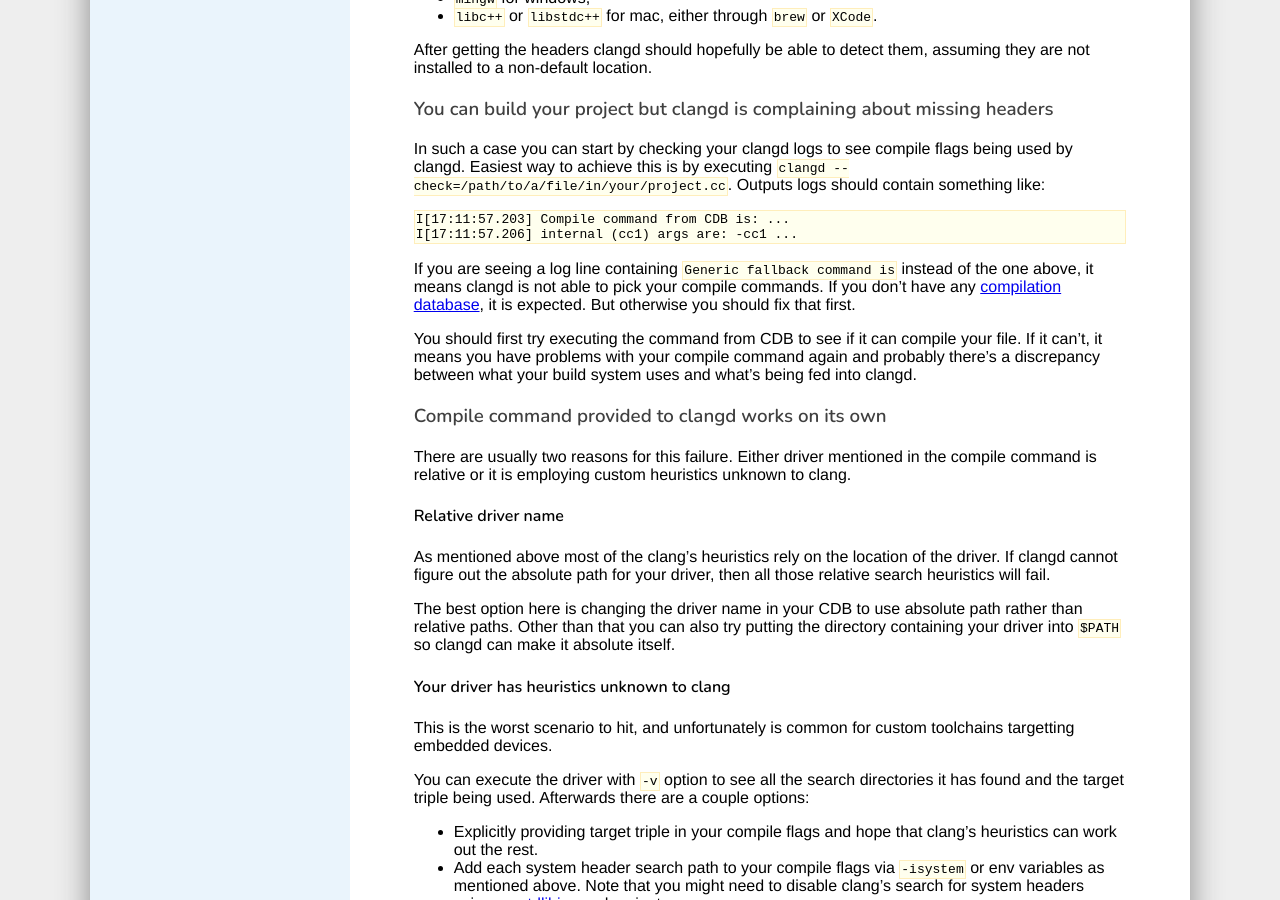
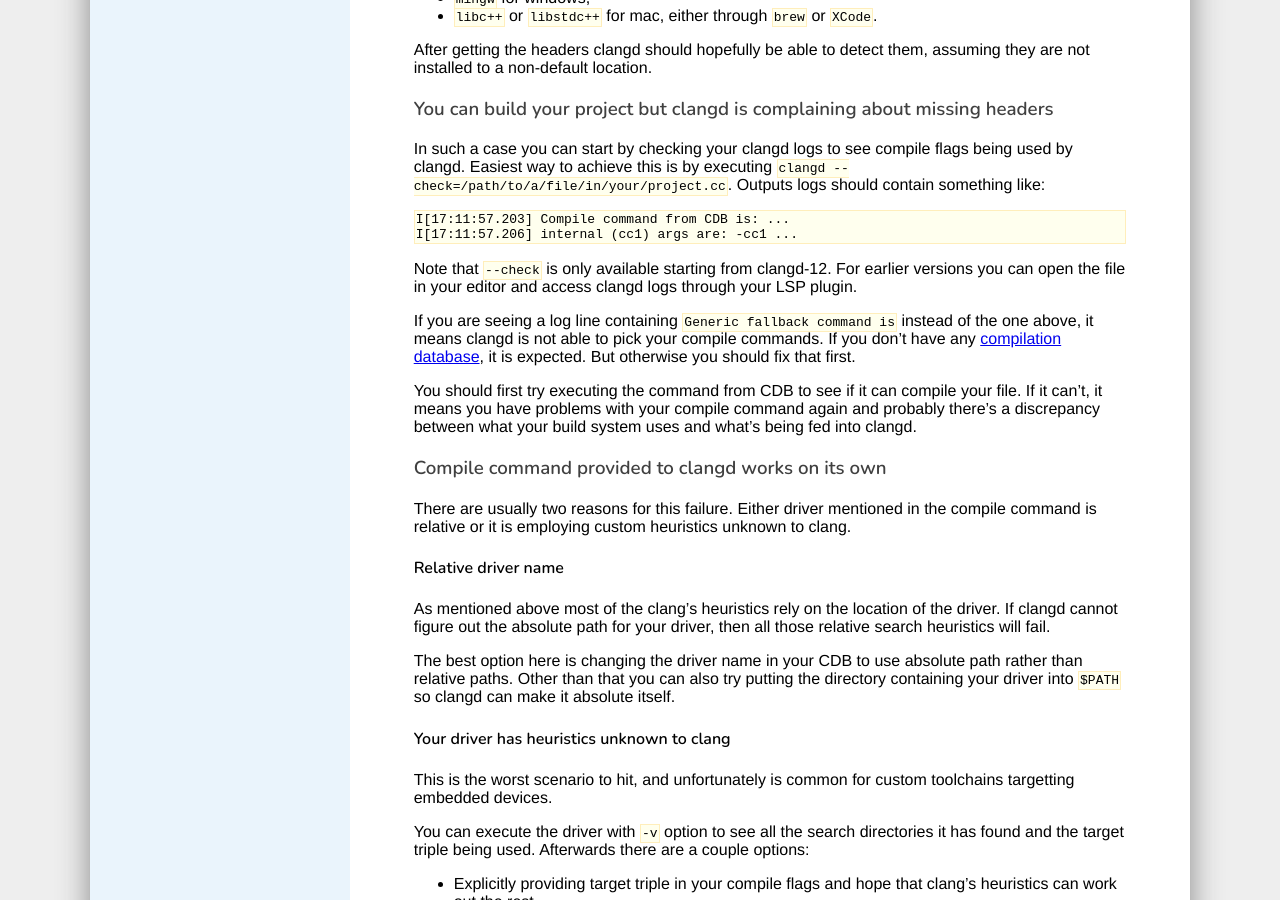
Before and after one commit to llvm/clangd-www, a Jekyll site: the page built from guides/system-headers.md, in a window 1280 px wide and 900 px high, scrolled down 2916 px. Built offline with Jekyll 4.4.1, drawn with Linux system fonts in a browser that asks for light colours; our own code applies the rules of GitHub Pages for plain Markdown files.

Commit message:
[guides] Mention alternative to `--check`

````diff
--- a/guides/system-headers.md
+++ b/guides/system-headers.md
@@ -185,6 +185,10 @@ I[17:11:57.203] Compile command from CDB is: ...
 I[17:11:57.206] internal (cc1) args are: -cc1 ...
 ```
 
+Note that `--check` is only available starting from clangd-12. For earlier
+versions you can open the file in your editor and access clangd logs through
+your LSP plugin.
+
 If you are seeing a log line containing `Generic fallback command is` instead of
 the one above, it means clangd is not able to pick your compile commands. If you
 don't have any
````
